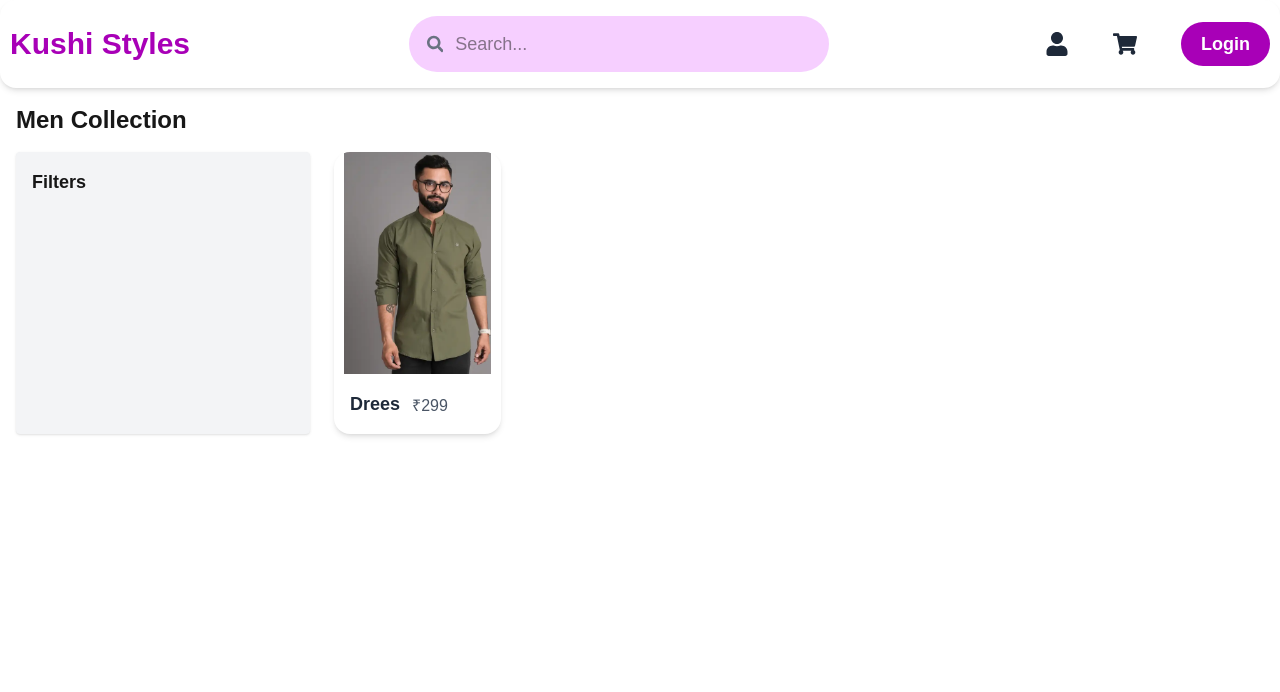
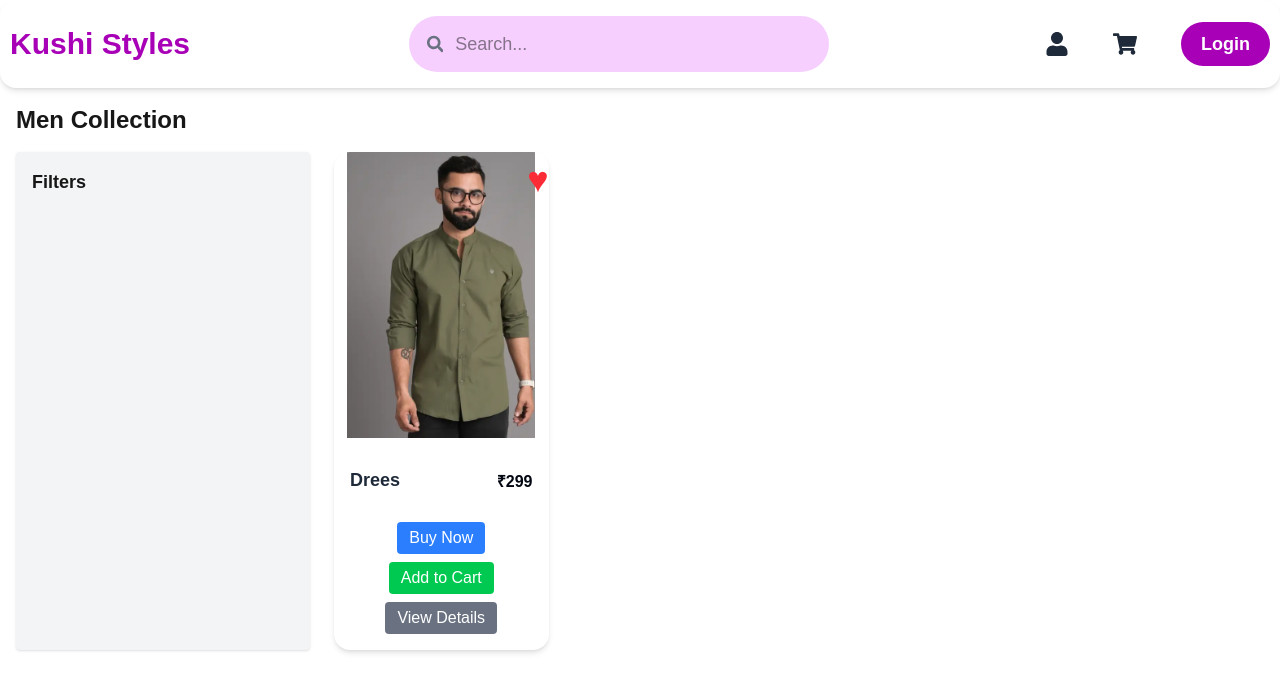
Before and after one commit to MonikaDevHJ/Kushis_Styles, a Next.js app: page /men in a window 1280 px wide. Shown: the top 692 px of the page. Built offline with nearby package versions, Linux system fonts and the light colour scheme.

Commit message:
making resposnive

```diff
--- a/app/[category]/page.tsx
+++ b/app/[category]/page.tsx
@@ -39,23 +39,46 @@ const CategoryPage = ({ params }: Props) => {
               No products found for "{category}"
             </p>
           ) : (
-            <div className="grid grid-cols-1 sm:grid-cols-2 lg:grid-cols-5 gap-6">
+            <div className="grid grid-cols-1 sm:grid-cols-2 lg:grid-cols-4 gap-6">
               {filterProduct.map((item, index) => (
                 <div
                   key={index}
                   className="bg-white rounded-2xl overflow-hidden shadow-md hover:shadow-xl transition-shadow duration-300 transform hover:-translate-y-1"
                 >
-                  <div className="w-full aspect-[3/4] overflow-hidden">
+                  {/* Image with Heart Icon */}
+                  <div className="w-full aspect-[3/4] relative overflow-hidden">
                     <img
                       src={item.image}
                       alt={item.title}
                       className="w-full h-full object-contain"
                     />
+
+                    {/* Wishlist Heart Icon – Top Right */}
+                    <div className="absolute top-2 right-0">
+                      <button className="text-red-500 text-4xl hover:scale-110 transition-transform">
+                        ♥
+                      </button>
+                    </div>
                   </div>
 
-                  <div className="p-4 flex gap-3">
+
+                  {/* Title and Price */}
+                  <div className="p-4 flex justify-between items-center mt-3">
                     <p className="font-semibold text-lg text-gray-800">{item.title}</p>
-                    <p className="text-gray-600 mt-1">₹{item.price}</p>
+                    <p className="text-gray-950 mt-1 font-bold">₹{item.price}</p>
+                  </div>
+
+                  {/* Buttons */}
+                  <div className="flex flex-wrap justify-center gap-2 px-4 pb-4 mt-3">
+                    <button className="bg-blue-500 text-white px-3 py-1 rounded hover:bg-blue-600 transition">
+                      Buy Now
+                    </button>
+                    <button className="bg-green-500 text-white px-3 py-1 rounded hover:bg-green-600 transition">
+                      Add to Cart
+                    </button>
+                    <button className="bg-gray-500 text-white px-3 py-1 rounded hover:bg-gray-600 transition">
+                      View Details
+                    </button>
                   </div>
                 </div>
               ))}
--- a/app/components/category/categoryFilter.tsx
+++ b/app/components/category/categoryFilter.tsx
@@ -8,6 +8,17 @@ const CategoryFilters = ({ category }: Props) => {
     if (category === "womens") {
         return (
             <>
+
+                <div className="mb-4">
+                    <label className="block text-sm font-medium mb-1">Select Item</label>
+                    <select className="w-full border rounded p-2">
+                        <option value="">All</option>
+                        <option value="s">Jeans</option>
+                        <option value="m">Kurta</option>
+                        <option value="l">Saree</option>
+                        <option value="xl">Tops</option>
+                    </select>
+                </div>
                 <div className="mb-4">
                     <label className="block text-sm font-medium mb-1">Size</label>
                     <select className="w-full border rounded p-2">
```
